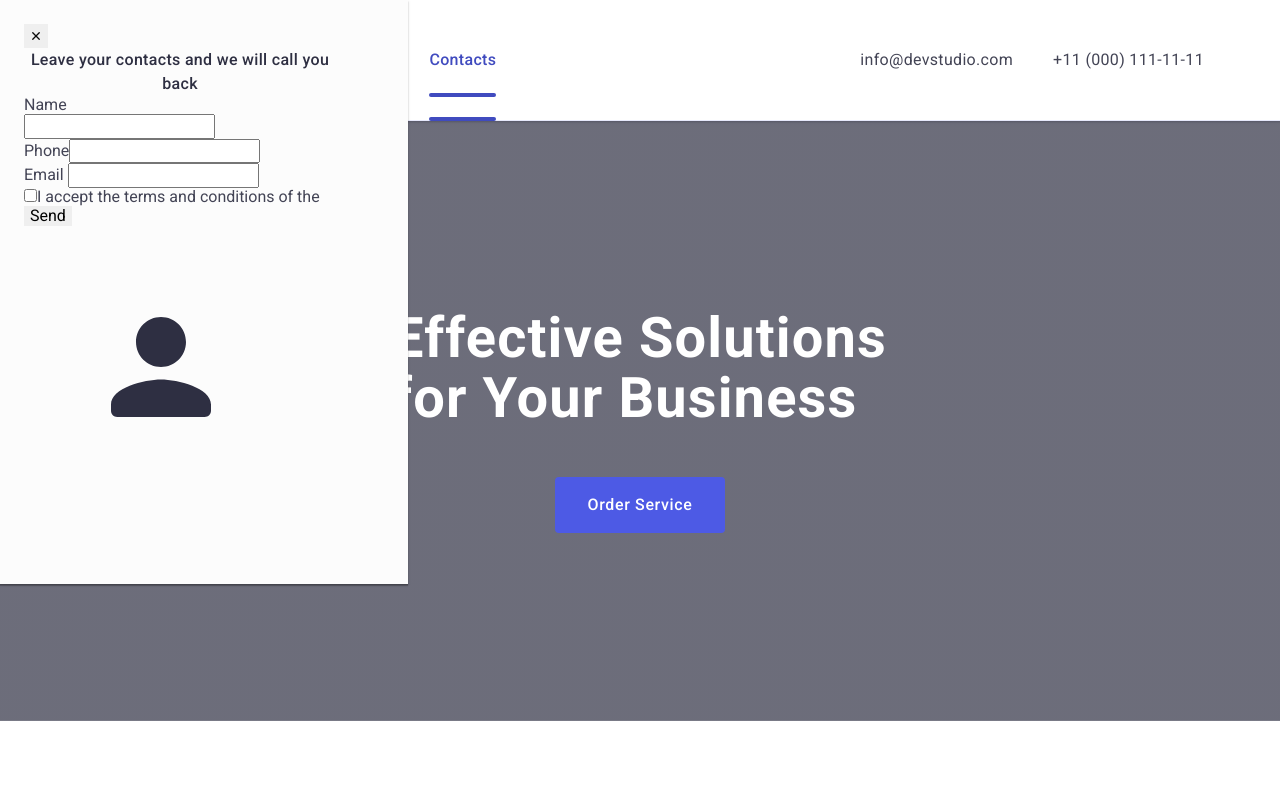
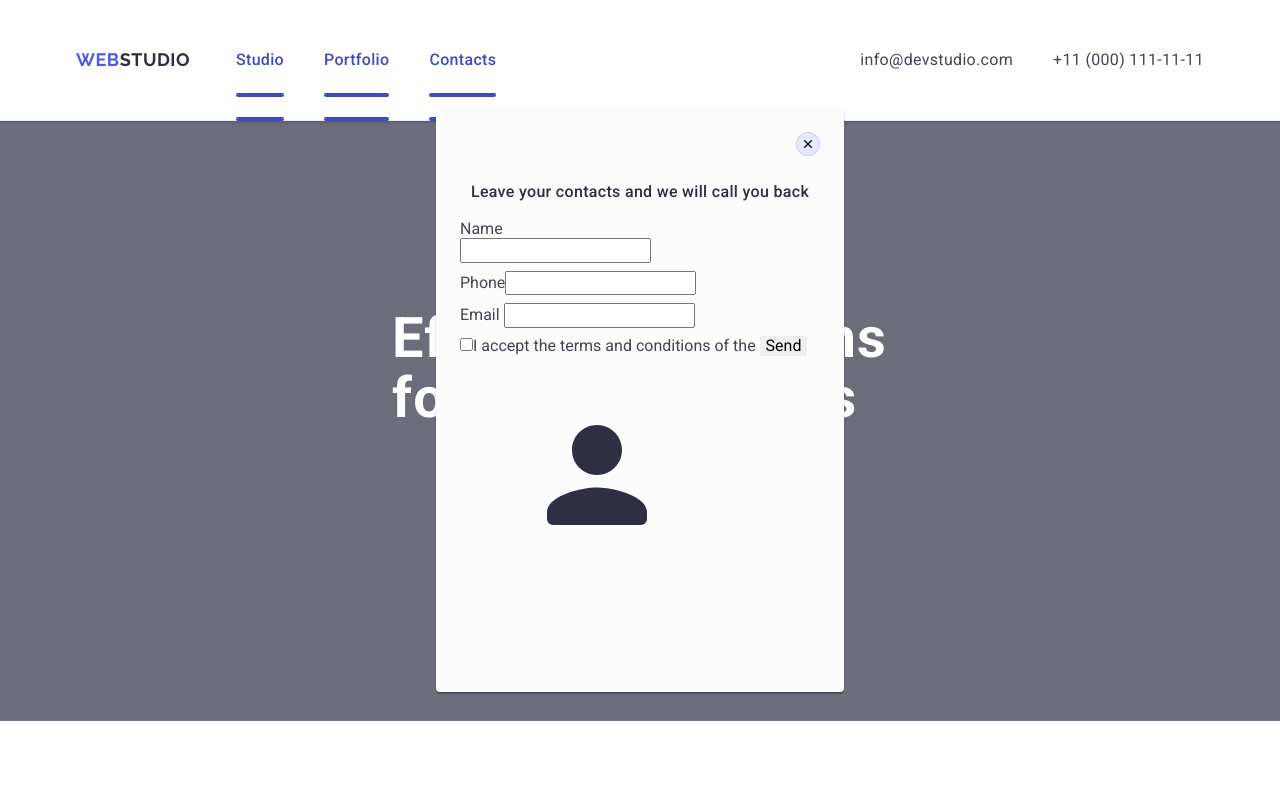
Before and after one commit to Julzzz1/goit-markup-hw-05, a plain HTML site: page index.html in a window 1280 px wide. Shown: the top 800 px of the page. Drawn offline with nearby package versions, Linux system fonts and the light colour scheme.

Commit message:
Update styles.css

```diff
--- a/css/styles.css
+++ b/css/styles.css
@@ -638,20 +638,19 @@ background:#FFF;
 /* Modal */
 
 .backdrop {
-  background-color: #FCFCFC;
+  background-color: rgba(46, 47, 66, 0.4),
   box-shadow: 0px 1px 1px 0px rgba(0, 0, 0, 0.14), 0px 1px 3px 0px rgba(0, 0, 0, 0.12), 0px 2px 1px 0px rgba(0, 0, 0, 0.20);
   position: fixed;
   top: 0;
   left: 0;
-  width: 100vw;
-  height: 100vh;
+  width: 100%;
+  height: 100%;
   display: flex;
-  transition: opacity 300ms ease-in, visibility 300ms ease-in;
+  transition: opacity 250ms cubic-bezier(0.4, 0, 0.2, 1), visibility 250ms cubic-bezier(0.4, 0, 0.2, 1);
   opacity: 0;
   visibility: hidden;
   pointer-events: none;
-  width: 408px;
-  max-height: 584px;
+
 
 }
 
@@ -662,11 +661,21 @@ background:#FFF;
 }
 
 .modal {
-  width: 360px;
-  min-height: ;
-  position: relative;
-  padding: 24px;
+
+  top: 50%;
+  left: 50%;
+  position: absolute;
+  padding: 72px 24px 24px 24px;
+  transform: translate(-50%, -50%) scale(1);
+  width: 408px;
+  min-height: 584px;
+  background: #fcfcfc;
+  box-shadow: 0px 1px 1px rgba(0, 0, 0, 0.14), 0px 1px 3px rgba(0, 0, 0, 0.12), 0px 2px 1px rgba(0, 0, 0, 0.2);
+  border-radius: 4px;
+  transition: transform 250ms cubic-bezier(0.4, 0, 0.2, 1);
+
 }
+
 
 .modal-btn {
   display: flex;
@@ -674,12 +683,28 @@ background:#FFF;
   justify-content: center;
   width: 24px;
   min-height: 24px;
+  top: 24px;
+  right: 24px;
+  border-radius: 50%;
+  background-color: #e7e9fc;
+  border: 1px solid rgba(0, 0, 0, 0.1);
+  position: absolute;
+  padding: 0;
+  transition: background-color 250ms cubic-bezier(0.4, 0, 0.2, 1), border 250ms cubic-bezier(0.4, 0, 0.2, 1);
+
+}
+
+.modal-btn:hover, .modal-btn:focus {
+  background-color: #404bbf;
 }
 
 .modal-btn-icon {
   stroke: currentColor;
+  transition: fill 250ms cubic-bezier(0.4, 0, 0.2, 1);
+}
 
-
+.modal-btn-icon:hover, .modal-btn-icon:focus {
+  fill: #ffffff;
 }
 
 .modal-caption {
@@ -688,9 +713,20 @@ text-align: center;
 font-weight: 500;
 line-height: 1.5;
 letter-spacing: 0.32px;
+margin-bottom: 16px;
 }
 
-.button[type=button] {
+.field {
+  margin-bottom: 8px;
+}
+
+.modal-form-label {
+  font-size: 12px;
+  line-height: 1.17;
+  letter-spacing: 0.04em;
+  color: #8e8f99;
+  display: block;
+  margin-bottom: 4px;
 
 }
 
```
